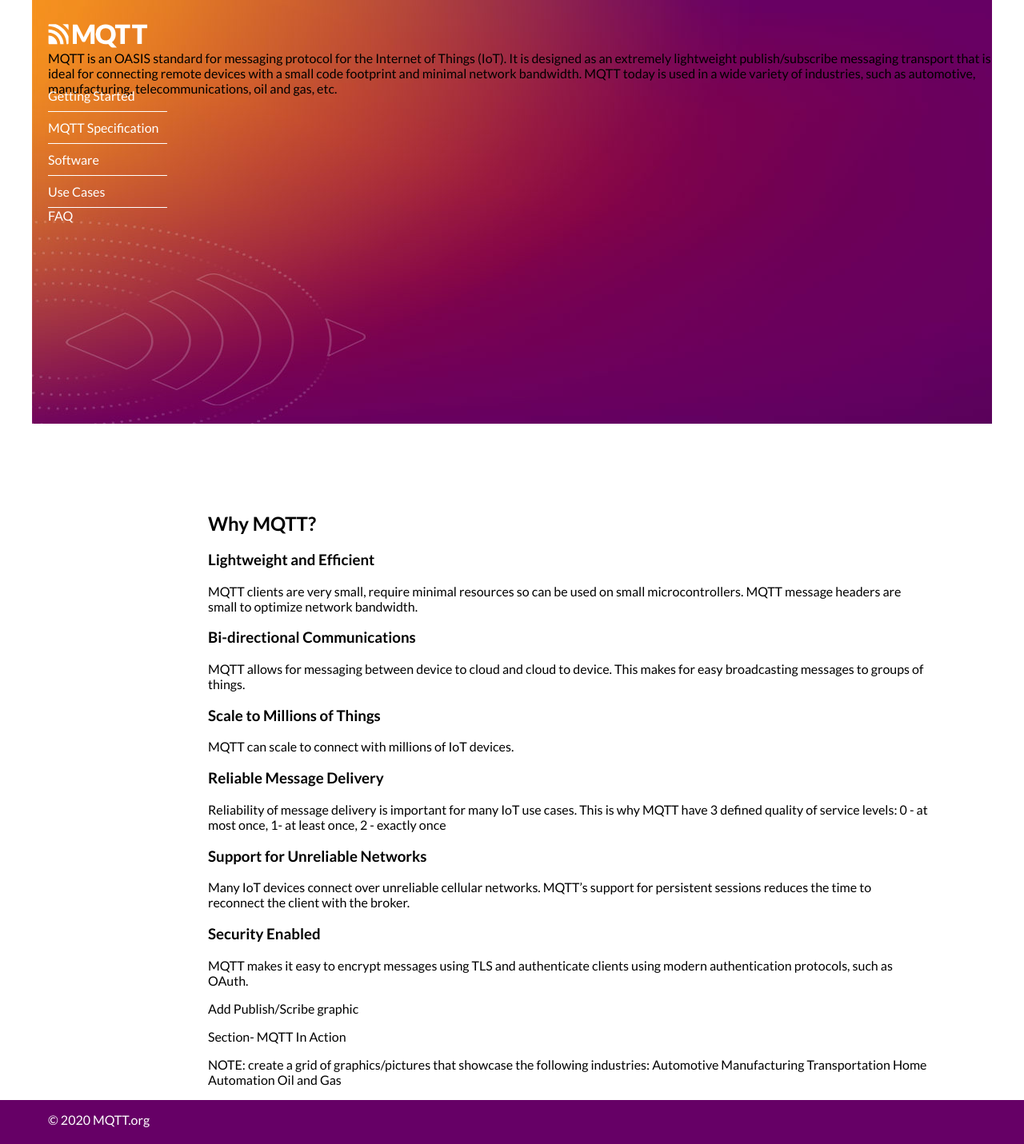
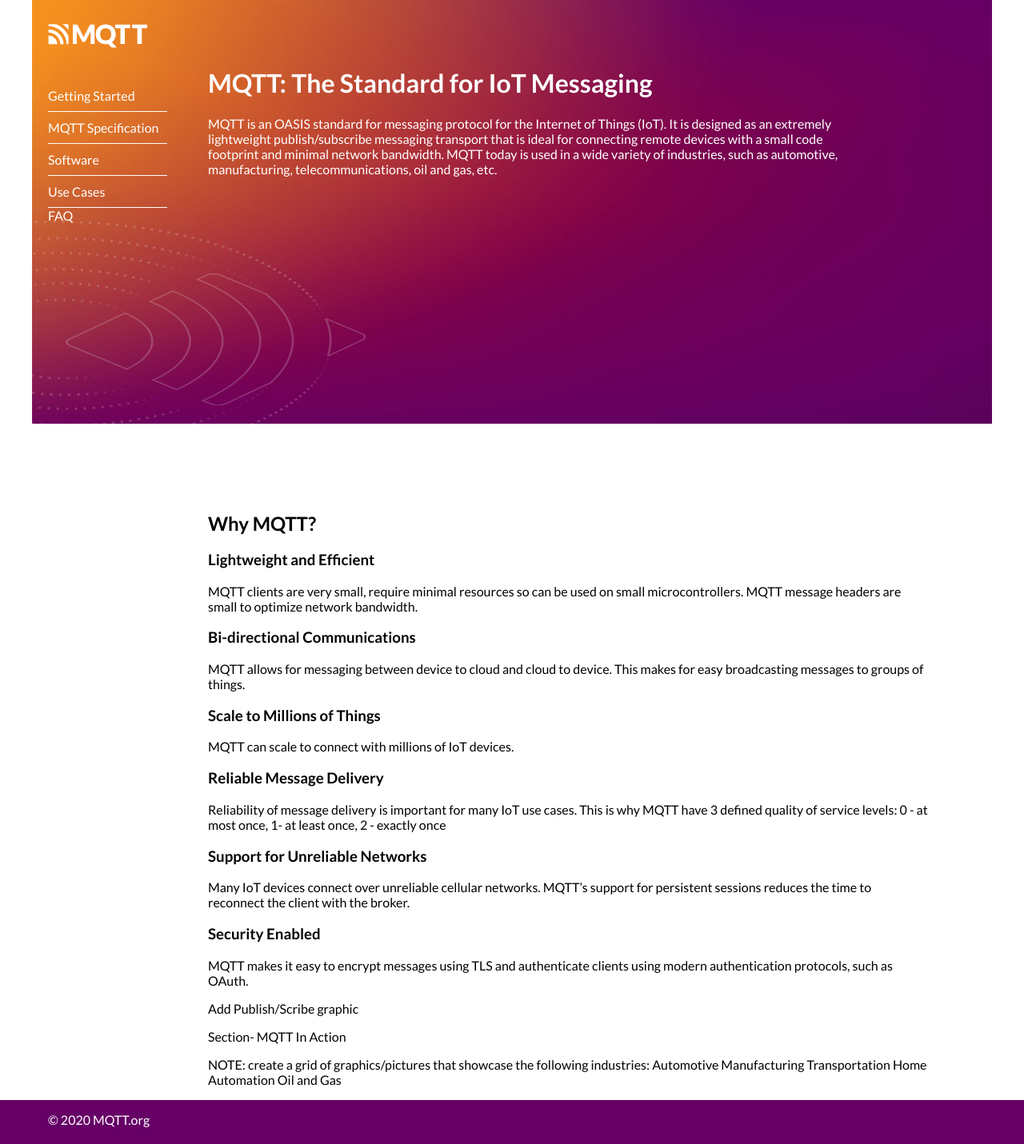
Before and after one commit to mqtt/mqtt.org, a Jekyll site: the page built from index.md, in a window 1280 px wide. Shown: the whole page at 80% size. Built offline with Jekyll 4.4.1, drawn with Linux system fonts in a browser that asks for light colours.

Commit message:
added homepage intro

```diff
--- a/_includes/homepage-header.html
+++ b/_includes/homepage-header.html
@@ -1,5 +1,6 @@
-<div>
-MQTT is an OASIS standard for messaging protocol for the Internet of Things (IoT).
-It is designed as an extremely lightweight publish/subscribe messaging transport that is ideal for connecting remote devices with a small code footprint and minimal network bandwidth.
-MQTT today is used in a wide variety of industries, such as automotive, manufacturing, telecommunications, oil and gas, etc.
+<div id="homepage-intro">
+   <h1>MQTT: The Standard for IoT Messaging</h1>
+   MQTT is an OASIS standard for messaging protocol for the Internet of Things (IoT).
+   It is designed as an extremely lightweight publish/subscribe messaging transport that is ideal for connecting remote devices with a small code footprint and minimal network bandwidth.
+   MQTT today is used in a wide variety of industries, such as automotive, manufacturing, telecommunications, oil and gas, etc.
 </div>
--- a/css/style.css
+++ b/css/style.css
@@ -52,7 +52,6 @@ body {
    max-width: 900px;
    margin-left: 200px;
    padding-top: 90px;
-
 }
 
 footer {
@@ -85,3 +84,10 @@ footer {
 .homepage-nav .nav-item:not(.last) {
    border-bottom: 1px solid #fff;
 }
+
+#homepage-intro {
+   color: #fff;
+   width: 70%;
+   margin-left: 200px;
+   margin-right: 50px;
+}
```
